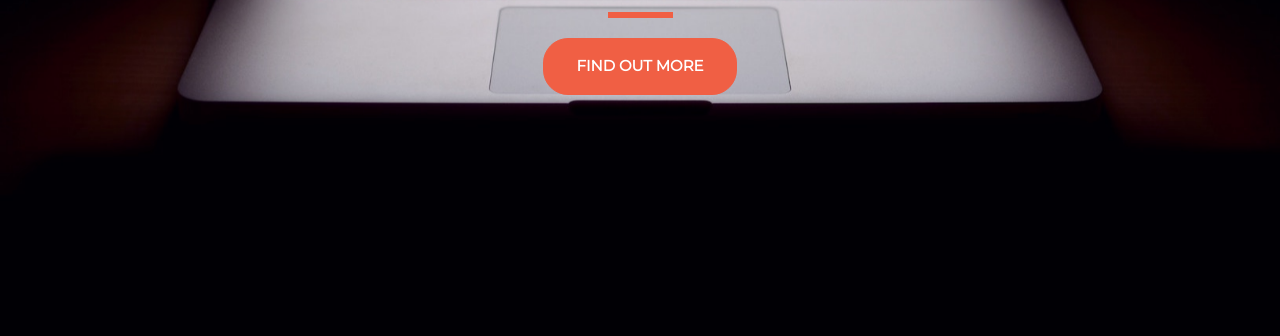
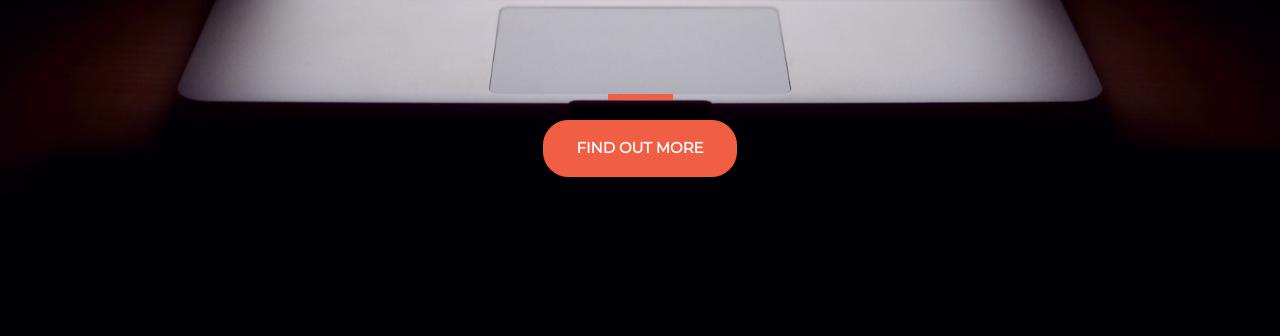
Before and after one commit to angv2852/startup-landing-page, a plain HTML site: page startuplandingpage/index.html in a window 1280 px wide. Shown: the part 464-800 px from the top of the page. Drawn offline with nearby package versions, Linux system fonts and the light colour scheme.

Commit message:
Added Mailchimp sign-up and CSS tweaks

```diff
--- a/startuplandingpage/index.html
+++ b/startuplandingpage/index.html
@@ -25,13 +25,14 @@
           </h1>
         </div>
       </div>
-      <div class="row">
-        <div class="col-12">
-          <hr />
-          <button class="btn btn-primary btn-xl text-uppercase">
+      <div class="buffer col-12"></div>
+      <div class="col-12">
+        <hr />
+        <a href="https://mailchi.mp/47bd74332d3e/startup"
+          ><button class="btn btn-primary btn-xl text-uppercase">
             <strong>Find out more</strong>
-          </button>
-        </div>
+          </button></a
+        >
       </div>
     </div>
   </body>
--- a/startuplandingpage/style.css
+++ b/startuplandingpage/style.css
@@ -22,7 +22,7 @@ hr {
   opacity: 1;
 }
 .container {
-  margin-top: 400px;
+  margin-top: 290px;
   text-align: center;
   display: inline-block;
   vertical-align: middle;
@@ -34,7 +34,9 @@ hr {
   height: 100%;
   width: 100%;
 }
-
+.buffer {
+  height: 12rem;
+}
 .btn {
   border-radius: 25px;
   font-size: 15px;
```
